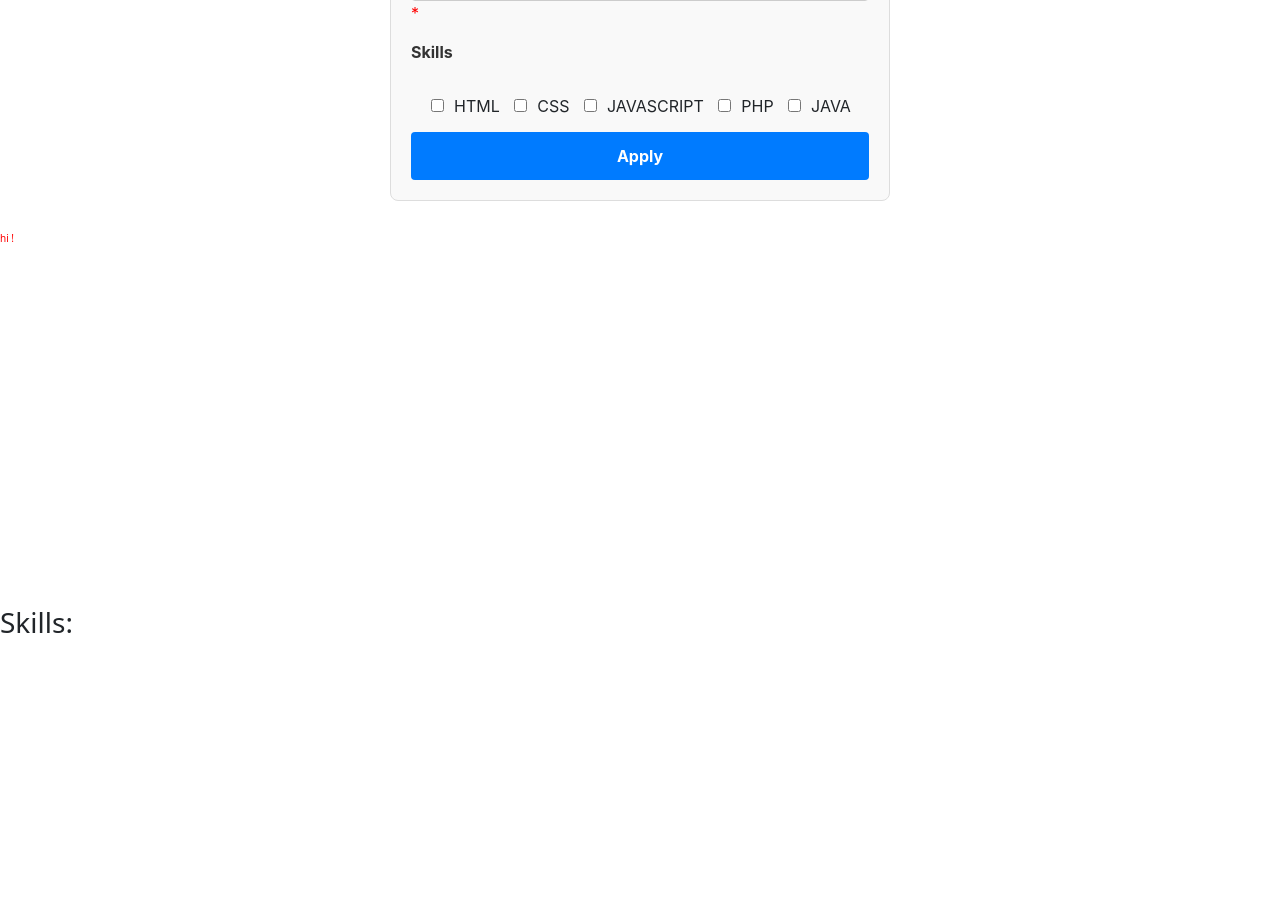
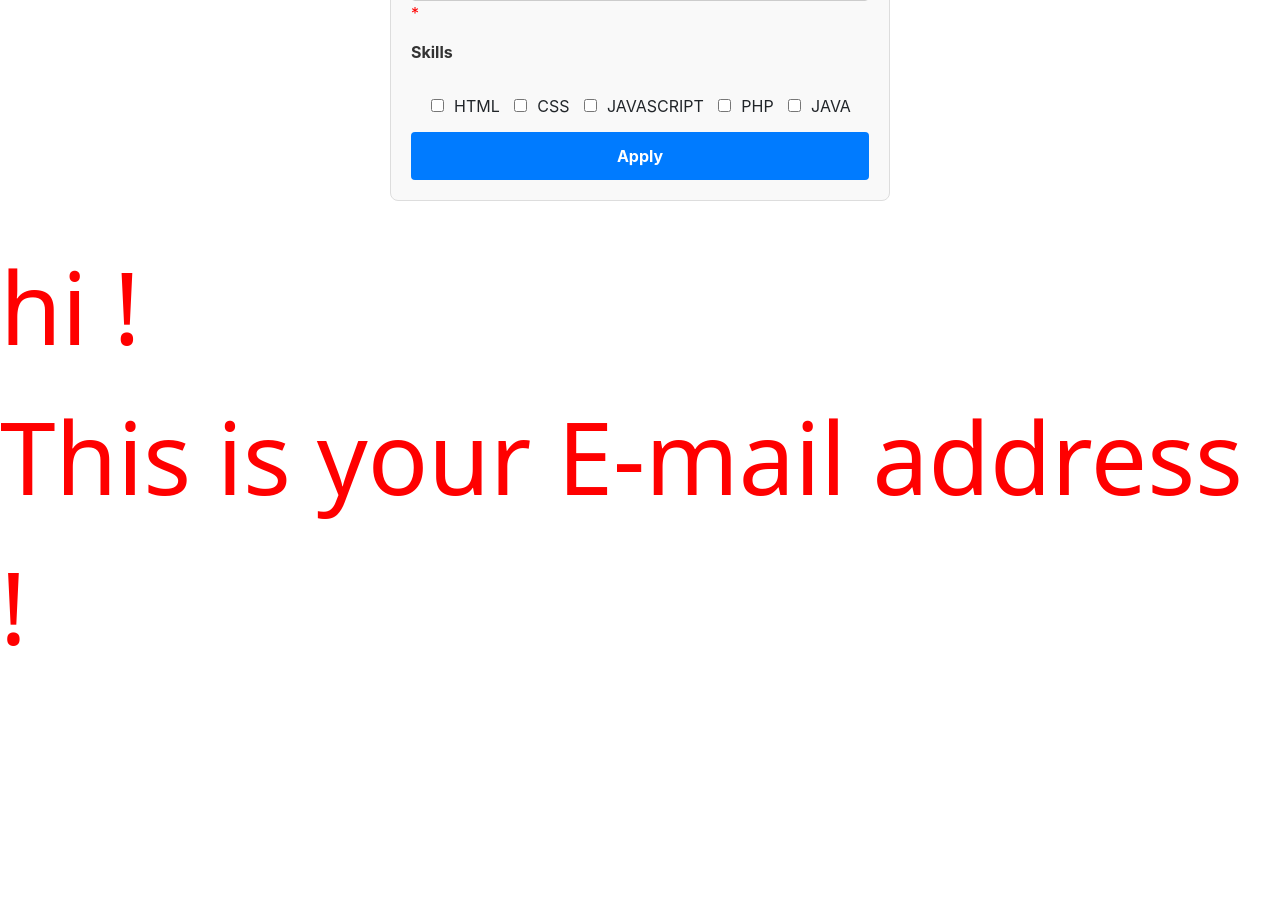
Before and after one commit to Raihaan-riswan/Form-Assignment, a PHP site: page / in a window 1280 px wide. Shown: the part 1173-2094 px from the top of the page. Before the commit the page ends 1806 px from the top, so only its background shows below. Run offline with PHP 8.4, Linux system fonts and the light colour scheme.

Commit message:
update file

```diff
--- a/index.php
+++ b/index.php
@@ -297,6 +297,11 @@
                 echo"hi $name!";
             ?>
         </div>
+        <div class="nme">
+            <?php
+                echo"This is your E-mail address $name!";
+            ?>
+        </div>
     </div>
 
 
--- a/style.css
+++ b/style.css
@@ -1,4 +1,4 @@
 .nme{
     color: red;
-    font-size: 10px;
+    font-size: 100px;
 }
```
